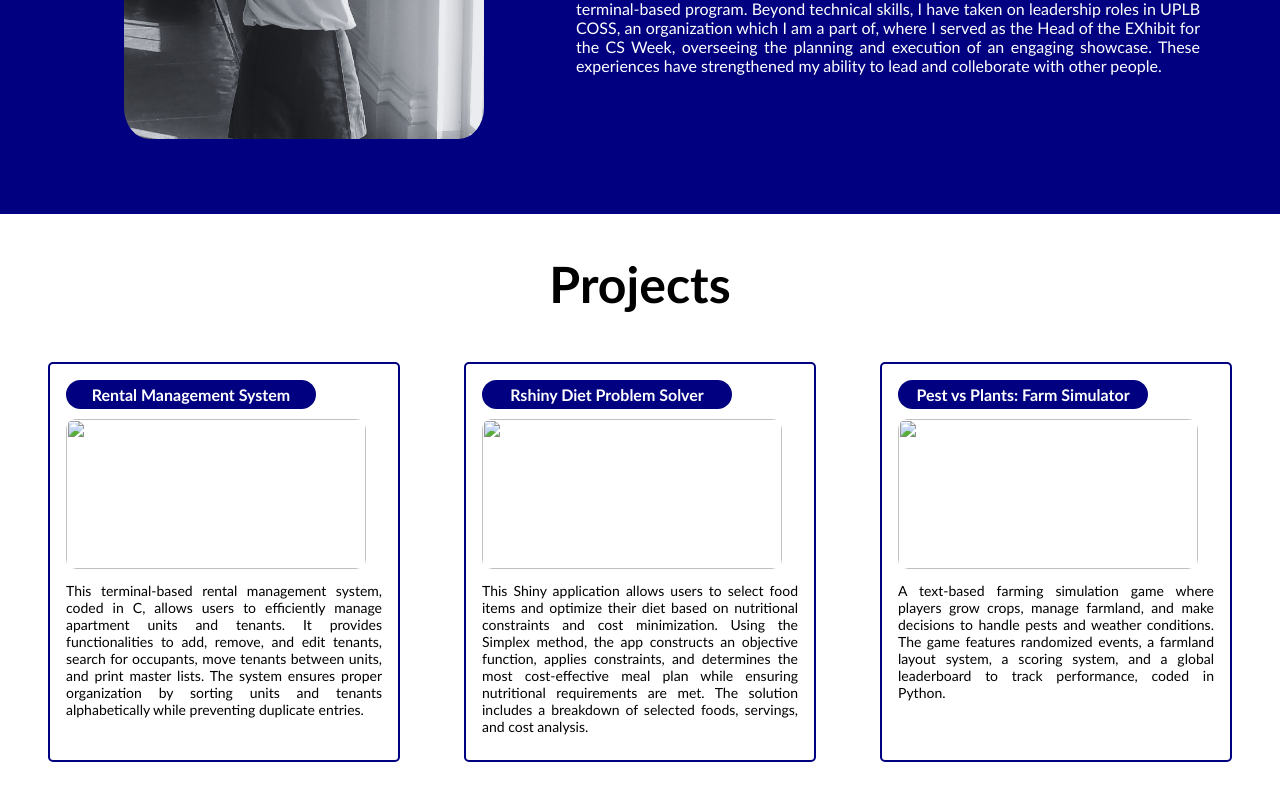
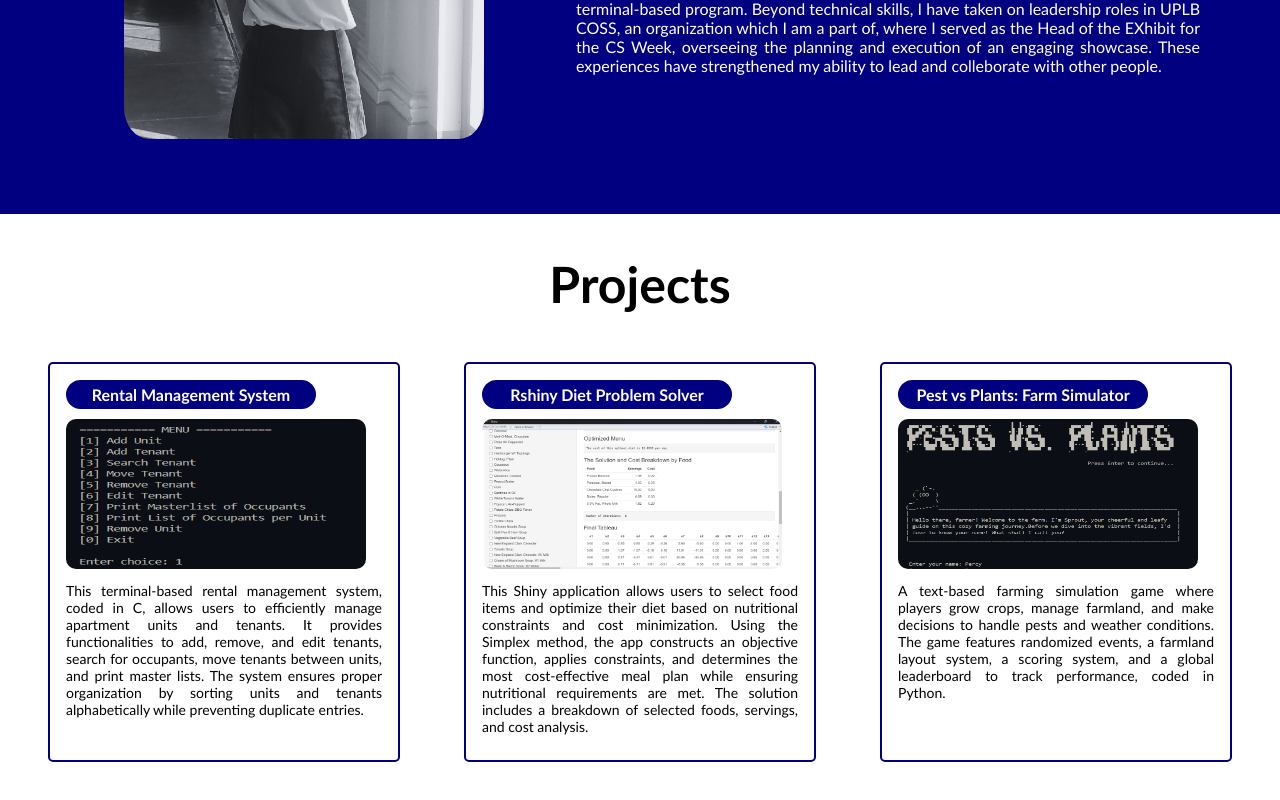
Before and after one commit to CMSC-100-2S-AY2024-2025/exer-01-html-and-css-pajamolod, a plain HTML site: page index.html in a window 1280 px wide. Shown: the part 1046-1846 px from the top of the page. Drawn offline with Linux system fonts and the light colour scheme.

Commit message:
chore: modified img src

```diff
--- a/index.html
+++ b/index.html
@@ -23,7 +23,7 @@
     <section class="welcome" id="welcomePage">
         <div class="welcome-container">
             <div class="column-left">
-                <img src = "icon.png" class="icon-image">
+                <img src = "./asset/icon.png" class="icon-image">
             </div>
             <div class="column-right">
                 <h1 class="greeting">Hello.</h1>
@@ -37,7 +37,7 @@
     <section class="about" id="aboutMe">
         <div class="about-container">
             <div class="about-column-left">
-                <img src="self-bw.jpg" class="self-image">
+                <img src="./asset/self-bw.jpg" class="self-image">
             </div>
             <div class="about-column-right">
                 <h1>About Me</h1>
@@ -55,18 +55,18 @@
         <div class="proj-container">
             <div class="proj1">
                 <h1>Rental Management System</h1>
-                <img src="proj1.png" class="proj1-image">
+                <img src="./asset/proj1.png" class="proj1-image">
                 <p>This terminal-based rental management system, coded in C, allows users to efficiently manage apartment units and tenants. It provides functionalities to add, remove, and edit tenants, search for occupants, move tenants between units, and print master lists. The system ensures proper organization by sorting units and tenants alphabetically while preventing duplicate entries.</p>
 
             </div>
             <div class="proj2">
                 <h1>Rshiny Diet Problem Solver</h1>
-                <img src="proj2.png" class="proj2-image">
+                <img src="./asset/proj2.png" class="proj2-image">
                 <p>This Shiny application allows users to select food items and optimize their diet based on nutritional constraints and cost minimization. Using the Simplex method, the app constructs an objective function, applies constraints, and determines the most cost-effective meal plan while ensuring nutritional requirements are met. The solution includes a breakdown of selected foods, servings, and cost analysis.</p>
             </div>
             <div class="proj3">
                 <h1>Pest vs Plants: Farm Simulator</h1>
-                <img src="proj3.png" class="proj3-image">
+                <img src="./asset/proj3.png" class="proj3-image">
                 <p>A text-based farming simulation game where players grow crops, manage farmland, and make decisions to handle pests and weather conditions. The game features randomized events, a farmland layout system, a scoring system, and a global leaderboard to track performance, coded in Python.</p>
             </div>
         </div>
```
Also changed, not shown: asset/self-bw.jpg (renamed from self-bw.jpg).
